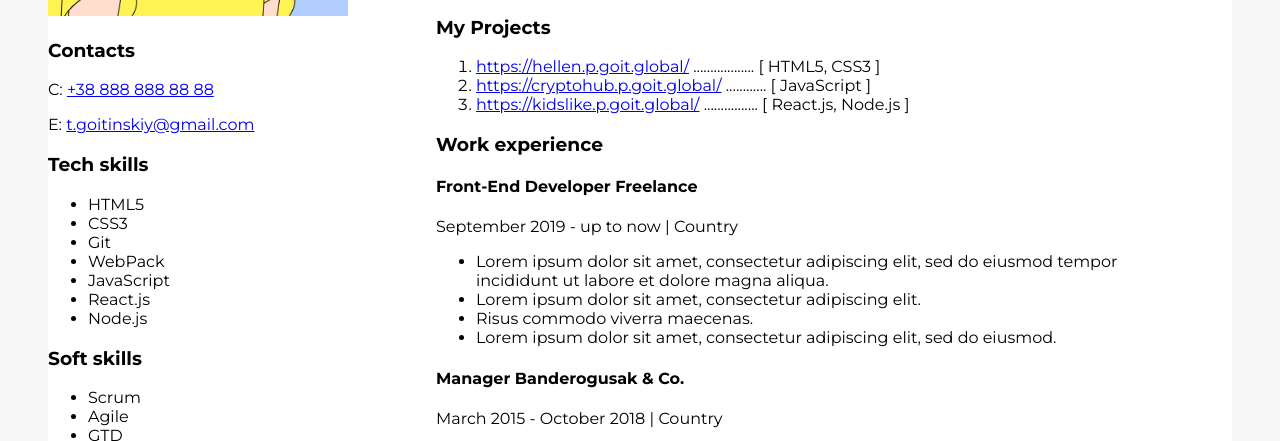
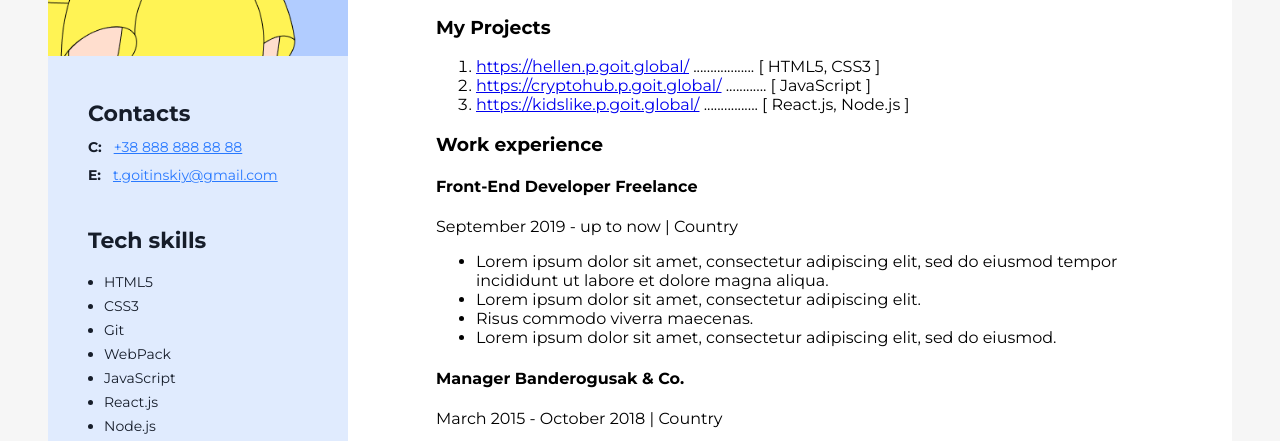
Before and after one commit to VMandaryn/First_repo, a plain HTML site: page resume_project/index.html in a window 1280 px wide. Shown: the part 319-760 px from the top of the page. Drawn offline with Linux system fonts and the light colour scheme.

Commit message:
lesson 4

```diff
--- a/resume_project/css/styles.css
+++ b/resume_project/css/styles.css
@@ -17,3 +17,99 @@ body {
     padding-bottom: 80px;
     box-sizing: border-box;
 }
+
+.sidebar{
+    background: #e0ebfe;
+    padding-top: 40px;
+    padding-bottom: 40px;
+    box-sizing: border-box;
+    width: 370px;
+}
+
+.sidebar-content {
+    padding-left: 40px;
+    padding-top: 40px;
+    padding-right: 40px;
+}
+
+.contacts-title {
+    color: #161d2a;
+    font-size: 22px;
+    font-weight: 700;
+    line-height: normal;
+    margin-top: 0;
+    margin-bottom: 8px;
+}
+
+.contacts-type {
+    color: #161d2a;
+    font-size: 14px;
+    font-weight: 700;
+    line-height: 24px;
+    margin-right: 8px;
+}
+
+.contacts-link {
+    color: #2979ff;
+    font-size: 14px;
+    font-weight: 400;
+    line-height: 24px;
+    text-decoration-line: underline;
+}
+
+.contacts-item {
+    margin-top: 0px;
+    margin-bottom: 4px;
+}
+
+.contacts-container {
+    margin-bottom: 40px;
+}
+
+.skills-container {
+    margin-bottom: 40px;
+}
+
+.skills-title {
+    color: #161d2a;
+    font-size: 22px;
+    font-weight: 700;
+    line-height: normal;
+    margin-top: 0;
+    margin-bottom: 8px;
+}
+
+.skills-list {
+    padding-left: 16px;
+}
+
+.skills-list-item {
+    color: #161d2a;
+    font-size: 14px;
+    font-weight: 400;
+    line-height: 24px;
+}
+
+.soft-skills-container {
+    margin-bottom: 40px;
+}
+
+.soft-skills-title {
+    color: #161d2a;
+    font-size: 22px;
+    font-weight: 700;
+    line-height: normal;
+    margin-top: 0;
+    margin-bottom: 8px;
+}
+
+.soft-skills-list {
+    padding-left: 16px;
+}
+
+.soft-skills-list-item {
+    color: #161d2a;
+    font-size: 14px;
+    font-weight: 400;
+    line-height: 24px;
+}
--- a/resume_project/index.html
+++ b/resume_project/index.html
@@ -118,47 +118,55 @@
         </div>
 
         <!-- Sidebar -->
-        <aside>
+        <aside class="sidebar">
           <img src="img/Frame 1.png" alt="My photo" width="300">
 
+          <div class="sidebar-content">
             <!-- Contacts -->
-          <div>
-            <h3>Contacts</h3>
+            <div class="contacts-container">
+              <h3 class="contacts-title">Contacts</h3>
 
-            <p>C: <a href="tel:+388888888888">+38 888 888 88 88</a></p>
-            <p>E: <a href="malto:t.goitinskiy@gmail.com">t.goitinskiy@gmail.com</a></p>
+              <p class="contacts-item">
+                <span class="contacts-type">C: </span>
+                <a class="contacts-link" href="tel:+388888888888">+38 888 888 88 88</a>
+              </p>
+              <p class="contacts-item">
+                <span class="contacts-type">E: </span>
+                <a class="contacts-link" href="malto:t.goitinskiy@gmail.com">t.goitinskiy@gmail.com</a>
+              </p>
 
             </div>
 
             <!-- Tech skills -->
-          <div>
-            <h3>Tech skills</h3>
+            <div class="skills-container">
+              <h3 class="skills-title">Tech skills</h3>
 
-            <ul>
-              <li>HTML5</li>
-              <li>CSS3</li>
-              <li>Git</li>
-              <li>WebPack</li>
-              <li>JavaScript</li>
-              <li>React.js</li>
-              <li>Node.js</li>
+              <ul class="skills-list">
+                <li class="skills-list-item">HTML5</li>
+                <li class="skills-list-item">CSS3</li>
+                <li class="skills-list-item">Git</li>
+                <li class="skills-list-item">WebPack</li>
+                <li class="skills-list-item">JavaScript</li>
+                <li class="skills-list-item">React.js</li>
+                <li class="skills-list-item">Node.js</li>
               </ul>
 
             </div>
 
             <!-- Soft skills -->
-          <div>
-            <h3>Soft skills</h3>
+            <div class="soft-skills-container">
+              <h3 class="soft-skills-title">Soft skills</h3>
 
-            <ul>
-              <li>Scrum</li>
-              <li>Agile</li>
-              <li>GTD</li>
-              <li>Teamwork</li>
+              <ul class="soft-skills-list">
+                <li class="soft-skills-list-item">Scrum</li>
+                <li class="soft-skills-list-item">Agile</li>
+                <li class="soft-skills-list-item">GTD</li>
+                <li class="soft-skills-list-item">Teamwork</li>
               </ul>
 
             </div>
 
+          </div>
         </aside>
 
         </div>
```
Lines whose indentation alone changed are shown as unchanged.
